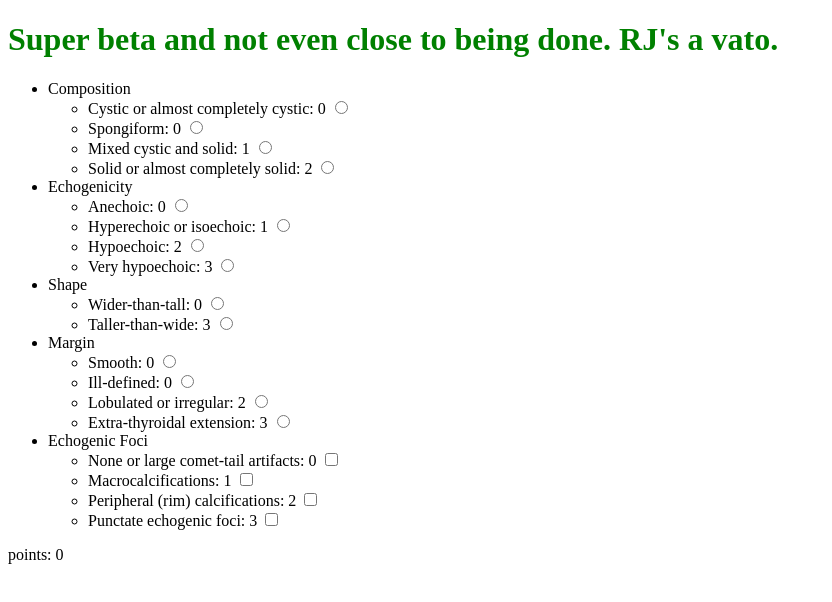
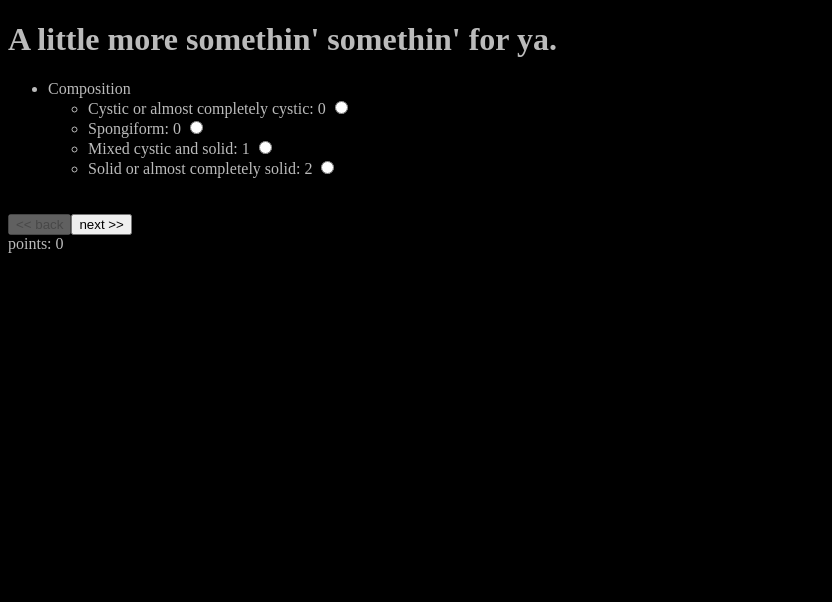
Before and after one commit to ecuaryan/radiology, an Angular app: page / in a window 1280 px wide. Shown: the top 602 px of the page, without its empty margins (0-832 px from the left). Built offline with nearby package versions, Linux system fonts and the light colour scheme.

Commit message:
getting there

```diff
--- a/src/app/app.component.css
+++ b/src/app/app.component.css
@@ -1,3 +1,7 @@
-h1{
-    color: green;
+.hidden{
+  display: none;
 }
+
+ul{
+  min-height: 100px;
+}
--- a/src/app/app.component.html
+++ b/src/app/app.component.html
@@ -1,6 +1,6 @@
-<h1>Super beta and not even close to being done. RJ's a vato.</h1>
+<h1>A little more somethin' somethin' for ya.</h1>
 <ul>
-  <li *ngFor="let characteristic of tRad.characteristics">
+  <li *ngFor="let characteristic of tRad.characteristics" [ngClass]="{'hidden': characteristic.hidden }">
     <span>{{characteristic.description}}</span>
     <ul>
       <li *ngFor="let option of characteristic.options">
@@ -11,4 +11,5 @@
     </ul>
   </li>
 </ul>
+<button (click)="move(-1);" [disabled]="index == 0"><< back</button><button (click)="move(1);" [disabled]="index == tRad.characteristics.length-1">next >></button>
 <div>points: {{pointsTotal}}</div>
--- a/src/app/app.component.ts
+++ b/src/app/app.component.ts
@@ -8,8 +8,12 @@ import { Component } from '@angular/core';
 export class AppComponent {
   pointsTotal = 0;
   selectedCharacteristicPointMap = {};
+  index = 0;
 
   addPoints = function(event, characteristic, option) {
+    if(option.break){
+      alert("we're done here folks, it's all spongy and therefore BENIGN.");
+    } else {
       if (characteristic.type === 'checkbox') {
         if (event.srcElement.checked) {
           this.selectedCharacteristicPointMap[characteristic.description + ' - ' + option.description] = option.points;
@@ -18,6 +22,11 @@ export class AppComponent {
         }
       } else {
         this.selectedCharacteristicPointMap[characteristic.description] = option.points;
+
+        let onNotOnLastCharacteristic = this.index < this.tRad.characteristics.length - 1;
+        if(onNotOnLastCharacteristic){
+          this.move(1);
+        }
       }
 
       this.pointsTotal = 0;
@@ -26,13 +35,21 @@ export class AppComponent {
           this.pointsTotal += this.selectedCharacteristicPointMap[key];
         }
       }
+    }
   };
+
+  move = function (direction){
+    this.tRad.characteristics[this.index].hidden = true;
+    this.index += direction;
+    this.tRad.characteristics[this.index].hidden = false;
+  }
   // tslint:disable-next-line:member-ordering
   tRad = {
     'id': 1,
     'description': 'ARC TI-RADS',
     'characteristics': [
       {
+        'hidden': false,
         'description': 'Composition',
         'type': 'radio',
         'options': [
@@ -56,6 +73,7 @@ export class AppComponent {
         ]
       },
       {
+        'hidden': true,
         'description': 'Echogenicity',
         'type': 'radio',
         'options': [
@@ -78,6 +96,7 @@ export class AppComponent {
         ]
       },
       {
+        'hidden': true,
         'description': 'Shape',
         'type': 'radio',
         'options': [
@@ -92,6 +111,7 @@ export class AppComponent {
         ]
       },
       {
+        'hidden': true,
         'description': 'Margin',
         'type': 'radio',
         'options': [
@@ -114,6 +134,7 @@ export class AppComponent {
         ]
       },
       {
+        'hidden': true,
         'description': 'Echogenic Foci',
         'type': 'checkbox',
         'options': [
--- a/src/styles.css
+++ b/src/styles.css
@@ -1 +1,5 @@
 /* You can add global styles to this file, and also import other style files */
+html{
+  background-color: black;
+  color: #BBB;
+}
```
Lines whose indentation alone changed are shown as unchanged.
